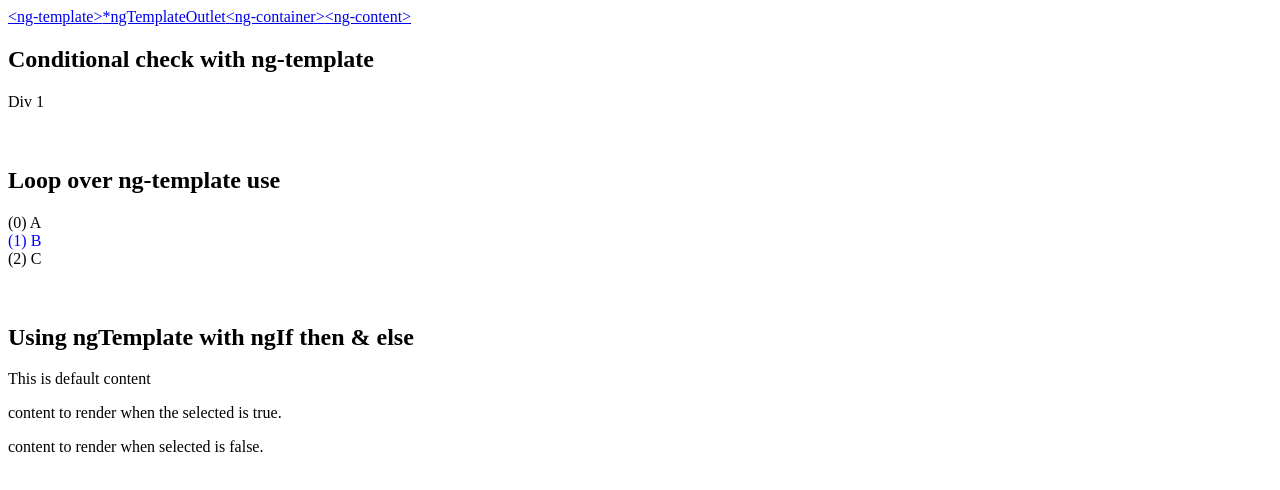
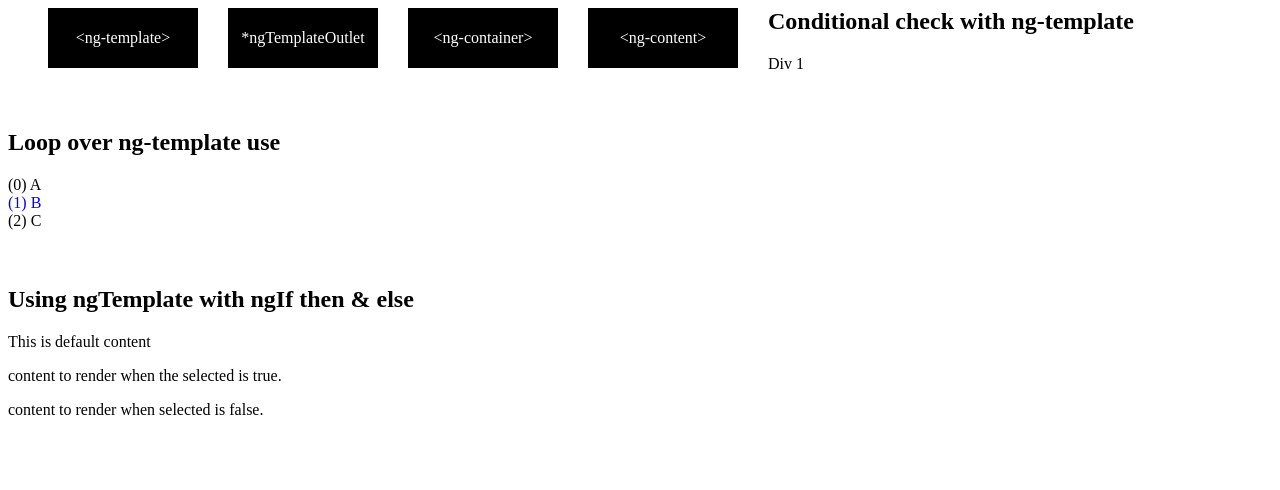
Before and after one commit to moradiyahari/angular-core-concepts, an Angular app: page /ng-template in a window 1280 px wide. Shown: the top 490 px of the page. Built offline with nearby package versions, Linux system fonts and the light colour scheme.

Commit message:
2 files modified

```diff
--- a/src/app/app.component.css
+++ b/src/app/app.component.css
@@ -1,6 +1,27 @@
 p {
   font-family: Lato;
 }
-h1{
-  color:navy;
+h1 {
+  color: navy;
 }
+#buttons li {
+  float: left;
+  list-style: none;
+  text-align: center;
+  background-color: #000000;
+  margin-right: 30px;
+  margin-bottom: 30px;
+  width: 150px;
+  line-height: 60px;
+}
+#buttons li a {
+  text-decoration: none;
+  color: #ffffff;
+  display: block;
+}
+
+#buttons li a:hover {
+  text-decoration: none;
+  color: #000000;
+  background-color: #33b5e5;
+}
--- a/src/app/app.component.html
+++ b/src/app/app.component.html
@@ -1,8 +1,15 @@
-
-<a routerLink="ng-template" routerLinkActive="active">&lt;ng-template&gt;</a>
-<a routerLink="ng-template-outlet">*ngTemplateOutlet</a>
-<a routerLink="ng-container">&lt;ng-container&gt;</a>
-<a routerLink="ng-content">&lt;ng-content&gt;</a>
-<br>
-
-<router-outlet></router-outlet>
+<div>
+  <ul id="buttons">
+    <li>
+      <a routerLink="ng-template" routerLinkActive="active">
+        &lt;ng-template&gt;
+      </a>
+    </li>
+    <li><a routerLink="ng-template-outlet">*ngTemplateOutlet</a></li>
+    <li><a routerLink="ng-container">&lt;ng-container&gt;</a></li>
+    <li><a routerLink="ng-content">&lt;ng-content&gt;</a></li>
+  </ul>
+</div>
+<div>
+  <router-outlet></router-outlet>
+</div>
```
